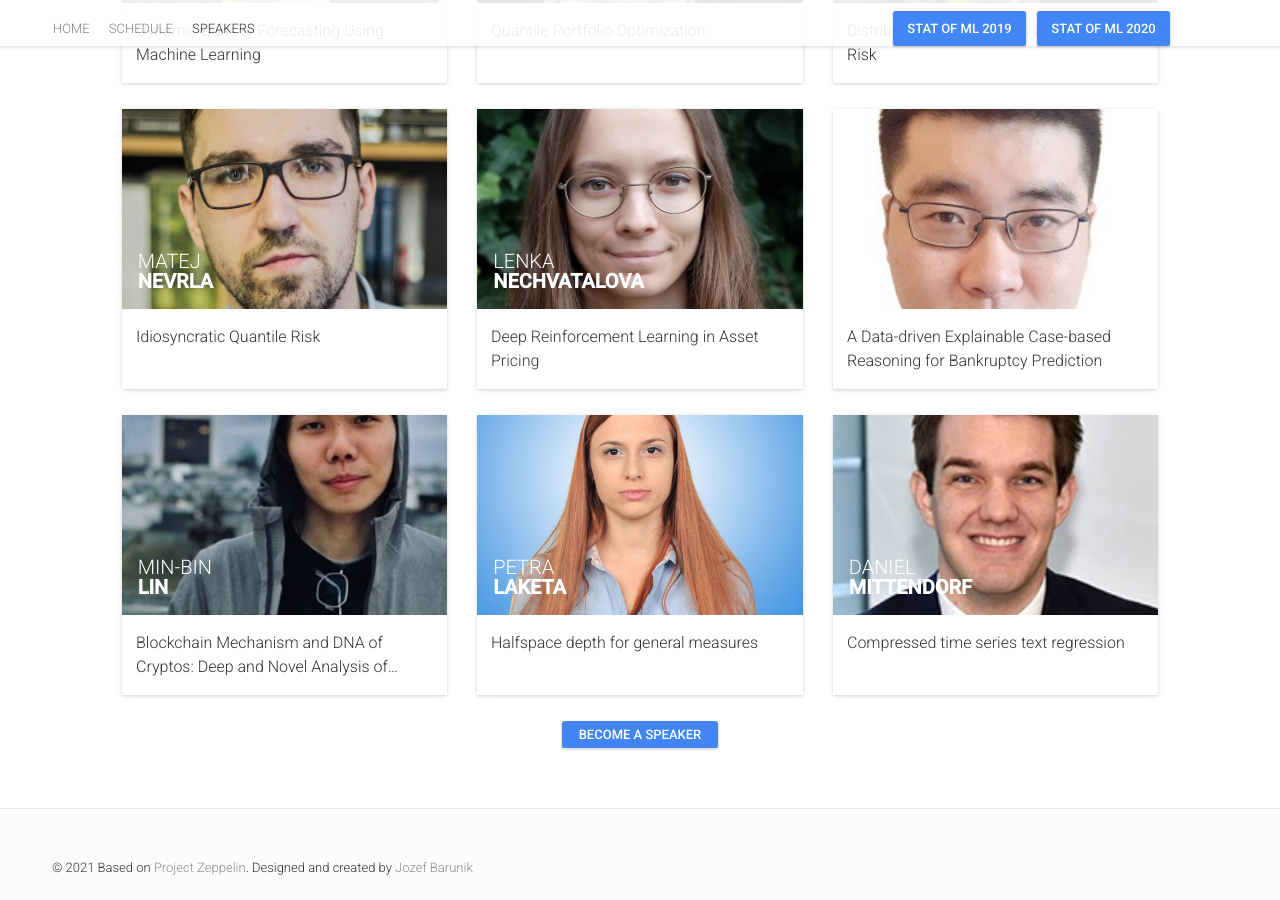
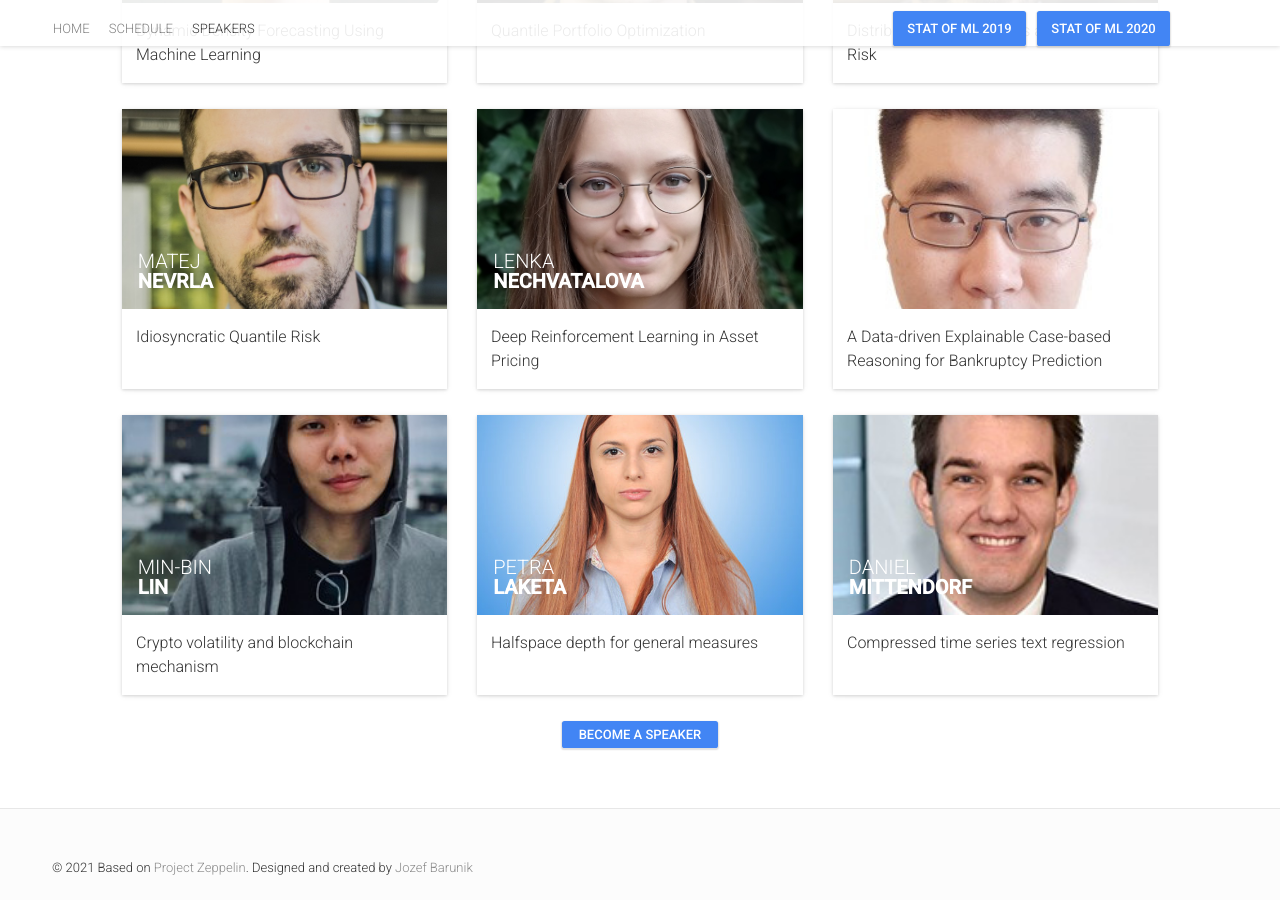
Before and after one commit to barunik/Prague2021, a Jekyll site: the page built from speakers.html, in a window 1280 px wide and 900 px high, scrolled down 2184 px. Built offline with Jekyll 4.4.1, drawn with Linux system fonts in a browser that asks for light colours; nearby versions of some CDN libraries; comment, search, counter and statistics services are not loaded.

Commit message:
Update sessions.yml

```diff
--- a/_data/sessions.yml
+++ b/_data/sessions.yml
@@ -206,7 +206,7 @@
 
 -
     id: 031
-    title: "Blockchain Mechanism and DNA of Cryptos: Deep and Novel Analysis of Cryptos"
+    title: "Crypto volatility and blockchain mechanism"
     description: "Authors:  Min-Bin Lin<br/>
     <p>Abstract:   TBA </p>"
     subtype: Presentation
```
